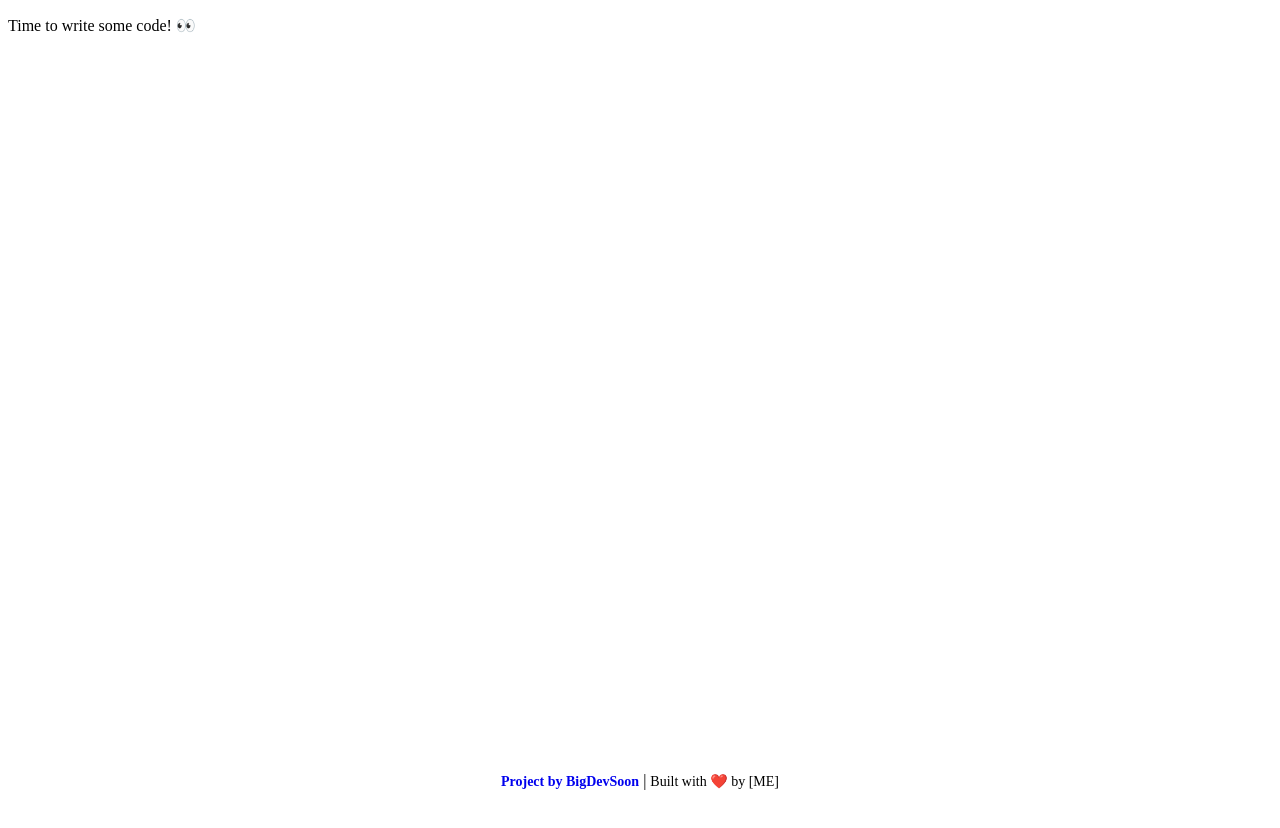
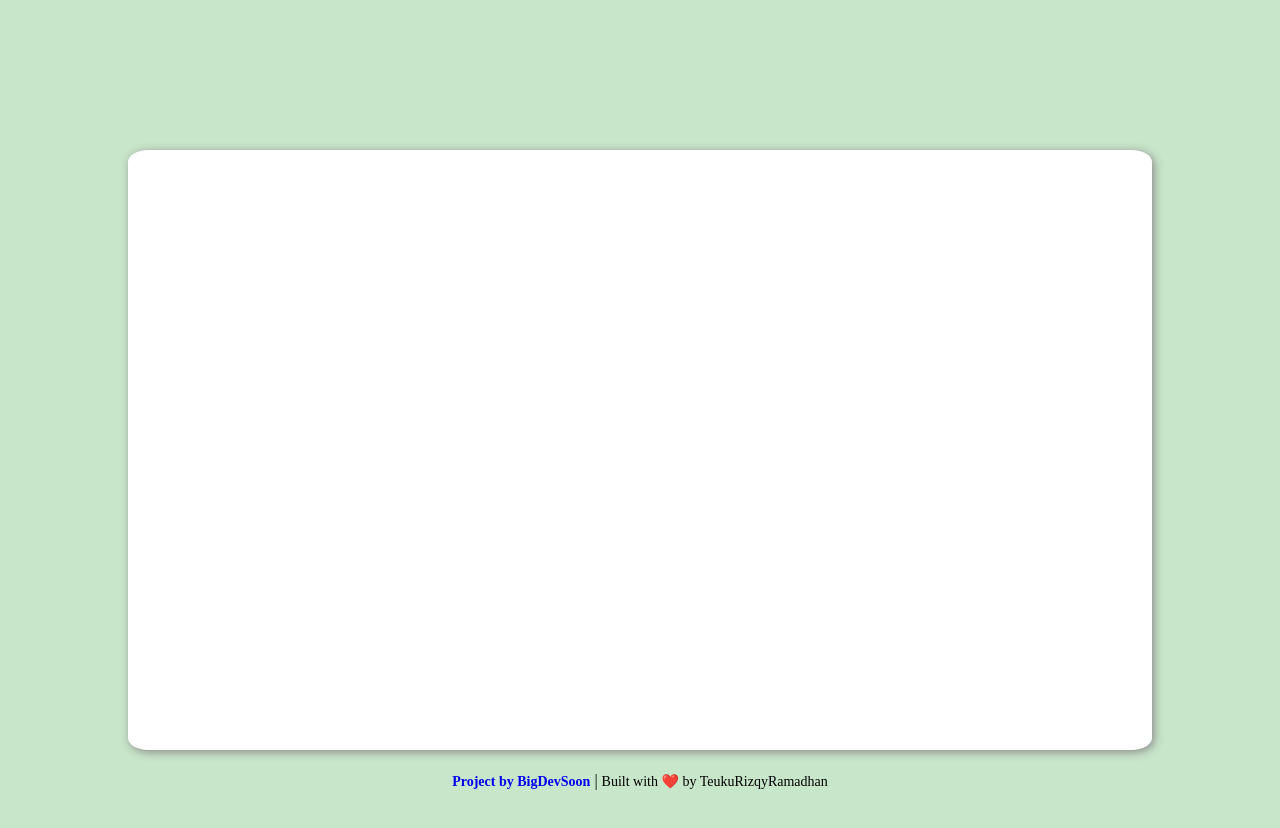
Before and after one commit to TeukuRizqyRamadhan/TeukuRizqyRamadhan.github.io, a plain HTML site: page index.html in a window 1280 px wide. Before the commit the page ends 800 px from the top, so only its background shows below. Drawn offline with Linux system fonts and the light colour scheme.

Commit message:
add empty card

```diff
--- a/index.css
+++ b/index.css
@@ -1,4 +1,21 @@
 /* This is an example CSS file, feel free to remove/edit it anytime */
+
+* {
+  background-color:#C8E6CA;
+}
+.container {
+  width: 1024px;
+  height: 600px;
+  background-color: #FFF;
+  display: flex;
+  justify-content: center;
+  align-items: center;
+  margin: 150px auto;
+  box-sizing: border-box;
+  box-shadow: 2px 2px 10px #888888;
+  border-radius: 2%;
+}
+
 .footer {
   position: absolute;
   bottom: 0;
--- a/index.html
+++ b/index.html
@@ -8,14 +8,15 @@
   </head>
   <body>
     <!-- Place below is for your own exciting code -->
-    <p>Time to write some code! 👀</p>
+    <div class="container">
+    </div>
     <!-- Change the [ME] part to your own name/GitHub link -->
     <div class="footer">
       <a href="https://bigdevsoon.me" target="_blank" rel="noopener noreferrer"
         >Project by BigDevSoon</a
       >
       |
-      <span>Built with ❤️ by [ME]</span>
+      <span>Built with ❤️ by TeukuRizqyRamadhan</span>
     </div>
   </body>
 </html>
```
